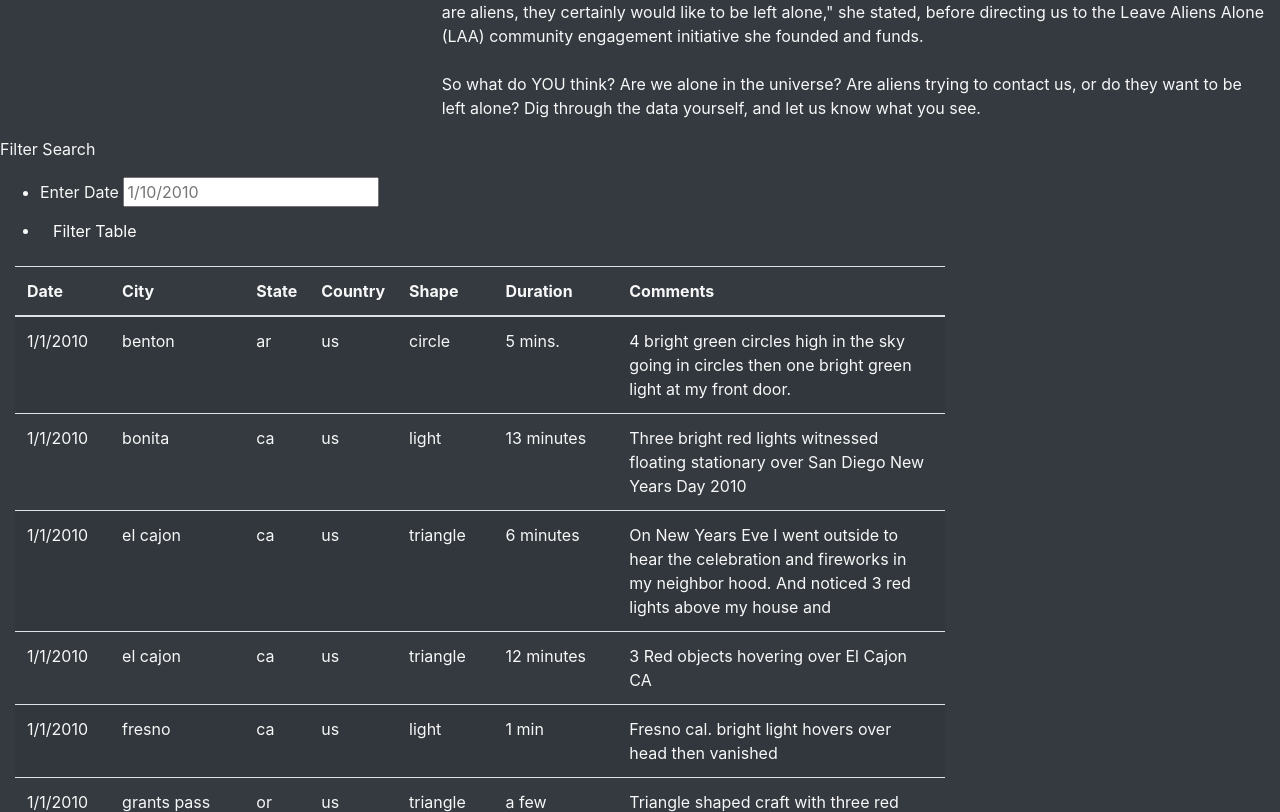
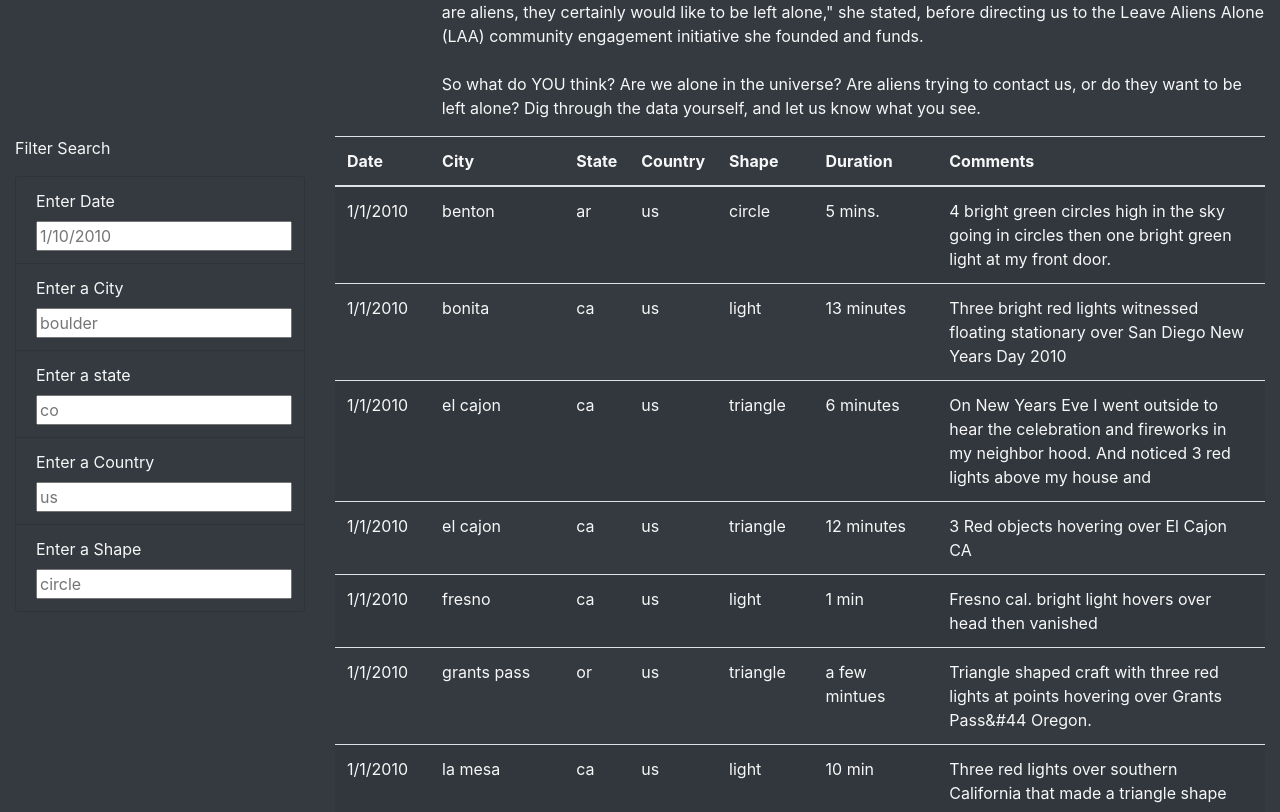
Before and after one commit to duygusimsek/UFOs, a plain HTML site: page index.html in a window 1280 px wide. Shown: the part 603-1415 px from the top of the page. Drawn offline with nearby package versions, Linux system fonts and the light colour scheme.

Commit message:
Add files via upload

```diff
--- a/index.html
+++ b/index.html
@@ -30,7 +30,20 @@
           </div>
           <div class="col-md-8">
             <p>
-              Are we alone in the universe? For millennia, humans have turned to the sky to answer this question. Now, thanks to research generously funded by W. Avy, a UFO-enthusiast and amateur ufologist, we can supplement our sky-searching with data analysis.<br><br>"The release of this analysis is well-timed: It coincides with the celebration of World UFO Day, which is a moment for ufologists around the world to connect, relax, and sample a range of UFO-themed snacks," said Dr. Ursula F. Olivier, the world's preeminent expert on circular sightings. "Citizen-scientists can be especially helpful in both cataloguing sightings—which is hugely helpful for us in our search for aliens—and in helping us celebrate the work that has already been done, such as this data visualization project, which will help us raise awareness of the ubiquity of sightings!"<br><br>Not everyone is ready to celebrate, however. Local CEO and vocal anti-alien activist V. Isualize reached out to our reporters to go on record as firmly opposed to any attempts to provide access to this data. "If there are aliens, they certainly would like to be left alone," she stated, before directing us to the Leave Aliens Alone (LAA) community engagement initiative she founded and funds.<br><br>So what do YOU think? Are we alone in the universe? Are aliens trying to contact us, or do they want to be left alone? Dig through the data yourself, and let us know what you see.
+              Are we alone in the universe? For millennia, humans have turned to the sky to answer this question. Now, thanks to research generously funded by W. Avy,
+              a UFO-enthusiast and amateur ufologist, we can supplement our sky-searching with data analysis.
+              <br><br>
+              "The release of this analysis is well-timed: It coincides with the celebration of World UFO Day, which is a moment for ufologists around the world to connect,
+              relax, and sample a range of UFO-themed snacks," said Dr. Ursula F. Olivier, the world's preeminent expert on circular sightings. "Citizen-scientists can be especially
+              helpful in both cataloguing sightings—which is hugely helpful for us in our search for aliens—and in helping us celebrate the work that has already been done,
+              such as this data visualization project, which will help us raise awareness of the ubiquity of sightings!"
+              <br><br>
+              Not everyone is ready to celebrate, however. Local CEO and vocal anti-alien activist V. Isualize reached out to our reporters to go on record as firmly opposed
+              to any attempts to provide access to this data. "If there are aliens, they certainly would like to be left alone," she stated, before directing us to the Leave
+              Aliens Alone (LAA) community engagement initiative she founded and funds.
+              <br><br>
+              So what do YOU think? Are we alone in the universe? Are aliens trying to contact us, or do they want to be left alone? Dig through the data yourself,
+              and let us know what you see.
 
 
             </p>
@@ -40,28 +53,31 @@
         <div class="container-fluid">
             <div class="row">
                 <div class="col-md-3">
-
-          </div>
-          <div class="col-md-9">
-
-          </div>
-        </div>
-      </div>
-
                     <form class="bg-dark">
                         <p>Filter Search</p>
-        <ul class="bg-dark">
-          <li class="bg-dark">
+
+                    <ul class="bg-dark list-group">
+
+                    <li class="bg-dark list-group-item">
                         <label for="date">Enter Date</label>
                         <input type="text" placeholder="1/10/2010" id="datetime" />
-          </li>
-          <li>
-             <button id="filter-btn" type="button" class="btn btn-dark">
-               Filter Table
-             </button>
+                     <!--Deliverable 1-->
+                    <li class="bg-dark list-group-item">
+                        <label for="city">Enter a City</label><br>
+                        <input type="text" placeholder="boulder" id="city" /></li>
+                    <li class="bg-dark list-group-item">
+                        <label for="state">Enter a state</label><br>
+                        <input type="text" placeholder="co" id="state" /></li>
+                    <li class="bg-dark list-group-item">
+                        <label for="country">Enter a Country</label><br>
+                        <input type="text" placeholder="us" id="country" /></li>
+                    <li class="bg-dark list-group-item">
+                        <label for="shape">Enter a Shape</label><br>
+                        <input type="text" placeholder="circle" id="shape" /></li>
                     </li>
                     </ul>
                 </form>
+                </div>
                 <div class="col-md-9">
                     <table class="table table-striped">
                         <thead>
@@ -78,6 +94,10 @@
                         <tbody></tbody>
                     </table>
                 </div>
+            </div>
+        </div>
+    </div>
+</div>
 <script src="https://cdnjs.cloudflare.com/ajax/libs/d3/4.11.0/d3.js"></script>
 <script src="js/data.js"></script>
 <script src="js/app.js"></script>
```
Lines whose indentation alone changed are shown as unchanged.
